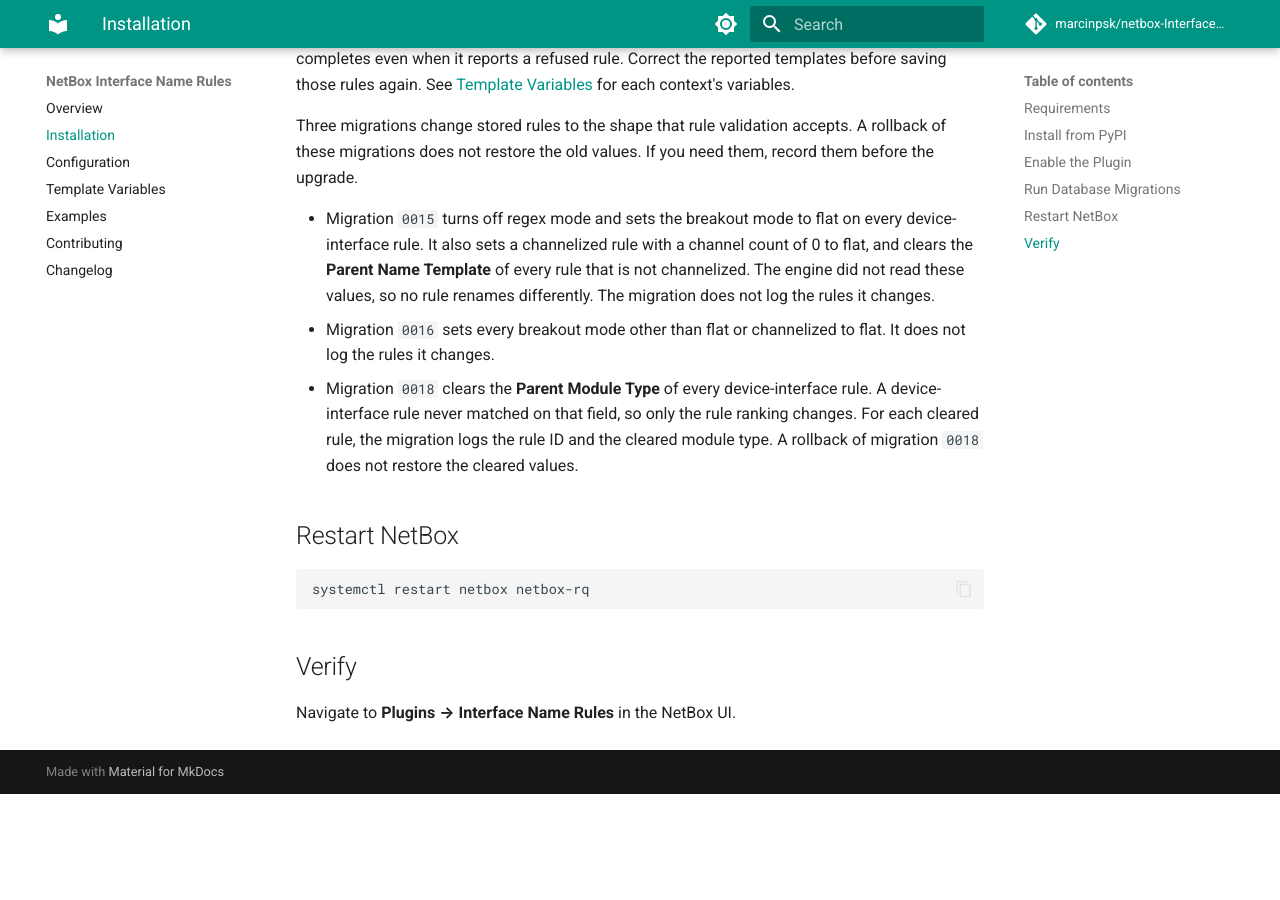
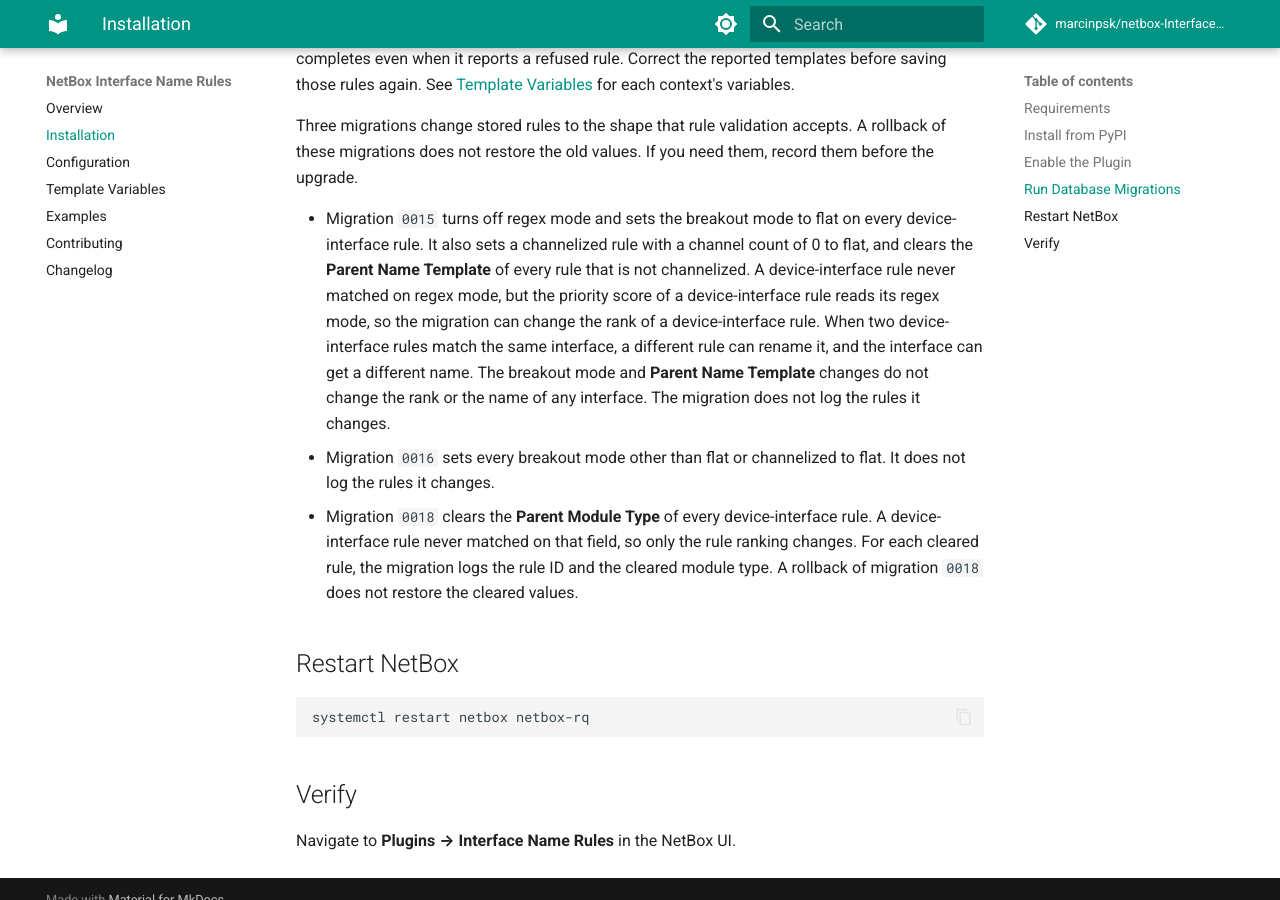
Before and after one commit to marcinpsk/netbox-InterfaceNameRules-plugin, an MkDocs documentation site: the page built from docs/installation.md, in a window 1280 px wide and 900 px high, scrolled down 1206 px. Built offline with MkDocs 1.6.1 and Material for MkDocs 9.7.7, drawn with Linux system fonts in a browser that asks for light colours; comment, search, counter and statistics services are not loaded; before the commit the page ends 2000 px from its top, so only the background shows below that.

Commit message:
docs(installation): state that migration 0015 can change device rule ranking
The installation guide said that the engine did not read the values that
migration 0015 changes, so no rule renames differently. This is false
for regex mode. The engine sorts device-interface rules by their
priority score, and the score reads regex mode: a rule without regex
mode scores 1000 plus its scope, and a regex rule scores its scope times
100 plus its pattern length. Device-interface matching does not read
regex mode. So when 0015 turns off regex mode on a device-interface
rule, the rule can move in the ranking. The first matching rule claims
an interface, so when two device-interface rules match one interface, a
different rule can rename it.

The other changes do not change ranking or names. The engine reads the
breakout mode and the parent name template only for a rule with a
channel count above 0 in channelized mode, and a device-interface rule
renames only through its name template. This holds for the engine before
and after the migration.

The bullet now states the ranking effect, in the form of the 0018 bullet.
A documentation test pins the new sentences and checks that the old
sentence is gone. The released migration file does not change.

```diff
--- a/docs/installation.md
+++ b/docs/installation.md
@@ -61,8 +61,13 @@
 - Migration `0015` turns off regex mode and sets the breakout mode to flat on
   every device-interface rule. It also sets a channelized rule with a channel
   count of 0 to flat, and clears the **Parent Name Template** of every rule that
-  is not channelized. The engine did not read these values, so no rule renames
-  differently. The migration does not log the rules it changes.
+  is not channelized. A device-interface rule never matched on regex mode, but
+  the priority score of a device-interface rule reads its regex mode, so the
+  migration can change the rank of a device-interface rule. When two
+  device-interface rules match the same interface, a different rule can rename
+  it, and the interface can get a different name. The breakout mode and
+  **Parent Name Template** changes do not change the rank or the name of any
+  interface. The migration does not log the rules it changes.
 - Migration `0016` sets every breakout mode other than flat or channelized to
   flat. It does not log the rules it changes.
 - Migration `0018` clears the **Parent Module Type** of every device-interface
```
Also changed, not shown: 1 other file.
